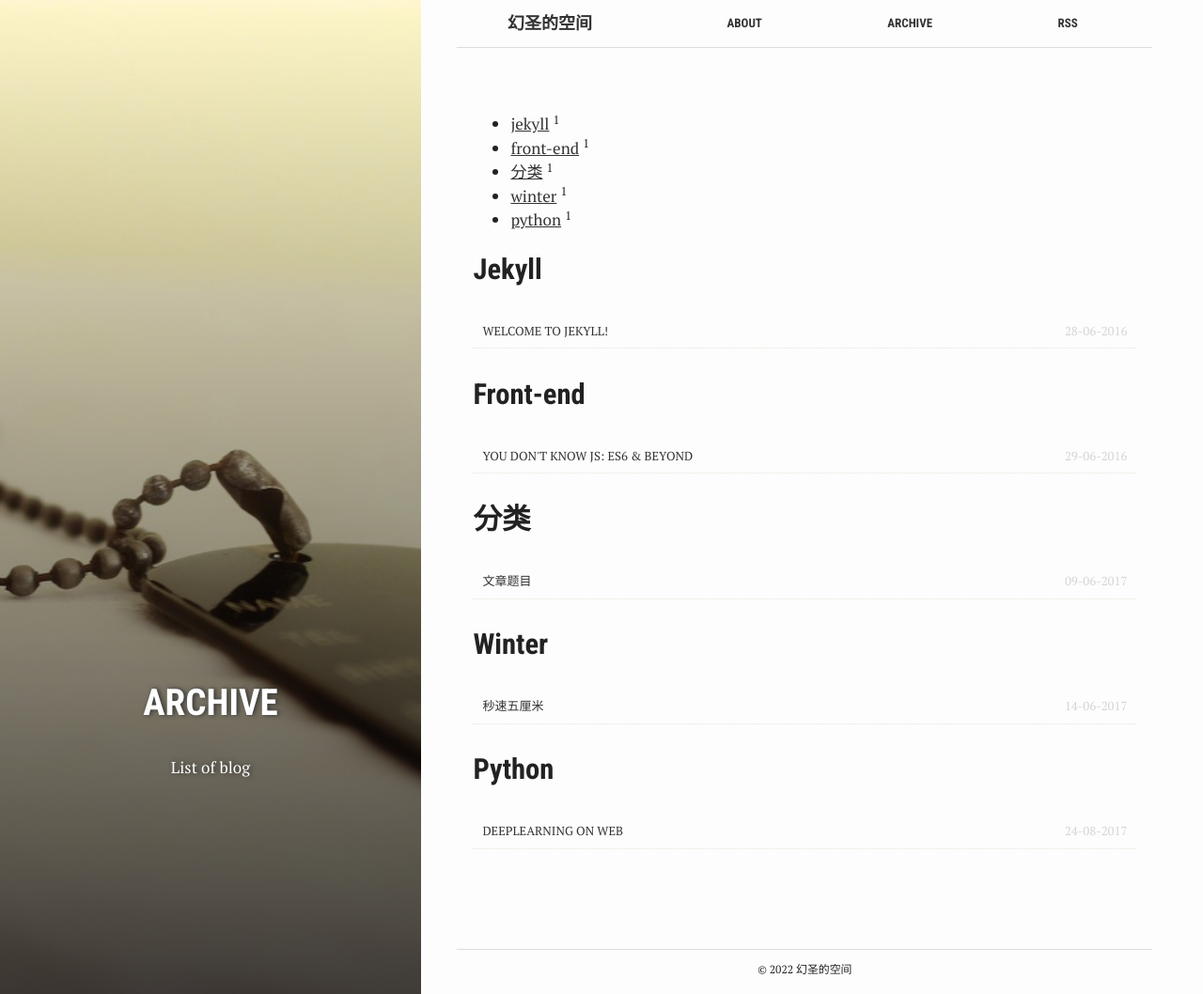
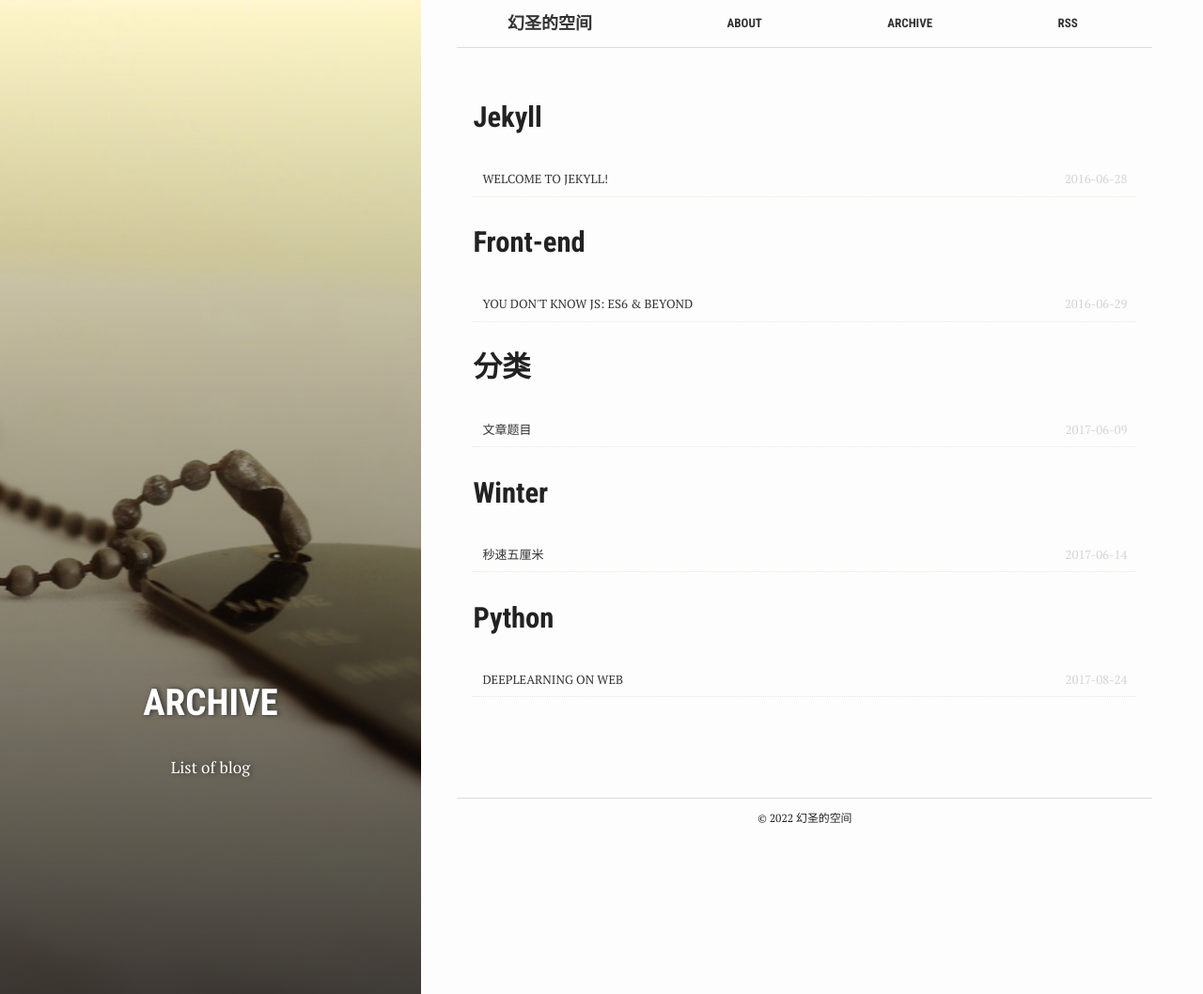
Before and after one commit to cheungwoonming/cheungwoonming.github.io, a Jekyll site: the page built from archive.md, in a window 1280 px wide and 1058 px high. Shown: the whole window at 94% size. Built offline with Jekyll 4.4.1, drawn with Linux system fonts in a browser that asks for light colours; comment, search, counter and statistics services are not loaded.

```diff
--- a/archive.md
+++ b/archive.md
@@ -8,13 +8,13 @@
 active: archive
 ---
 
-<ul class="category-key">
-    {% for tag in site.tags %}
-    <li>
-        <a href="#{{ tag[0] }}">{{ tag[0] }}</a> <sup>{{ tag[1].size }}</sup>
-    </li>
-    {% endfor %}
-</ul>
+<!--<ul class="category-key">-->
+<!--    {% for tag in site.tags %}-->
+<!--    <li>-->
+<!--        <a href="#{{ tag[0] }}">{{ tag[0] }}</a> <sup>{{ tag[1].size }}</sup>-->
+<!--    </li>-->
+<!--    {% endfor %}-->
+<!--</ul>-->
 
 {% for tag in site.tags %}
   {% assign t = tag | first %}
@@ -28,10 +28,10 @@
         <li>
           {% if post.lastmod %}
             <a href="{{ post.url }}">{{ post.title }}</a>
-            <span class="date">{{ post.lastmod | date: "%d-%m-%Y"  }}</span>
+            <span class="date">{{ post.lastmod | date: "%Y-%m-%d"  }}</span>
           {% else %}
             <a href="{{ post.url }}">{{ post.title }}</a>
-            <span class="date">{{ post.date | date: "%d-%m-%Y"  }}</span>
+            <span class="date">{{ post.date | date: "%Y-%m-%d"  }}</span>
           {% endif %}
         </li>
       {% endif %}
--- a/index.html
+++ b/index.html
@@ -98,7 +98,6 @@
 <!--  {% endif %}-->
 <!--</div>-->
 
-
 <div class="post-links">
   {% if paginator.previous_page %}
     <a class="link-to-post" href="{{ site.baseurl }}{{ paginator.previous_page_path }}">
```
